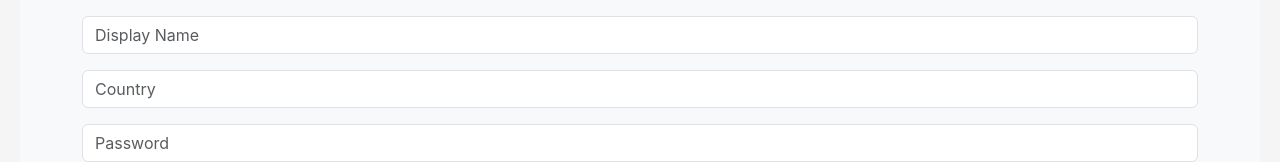
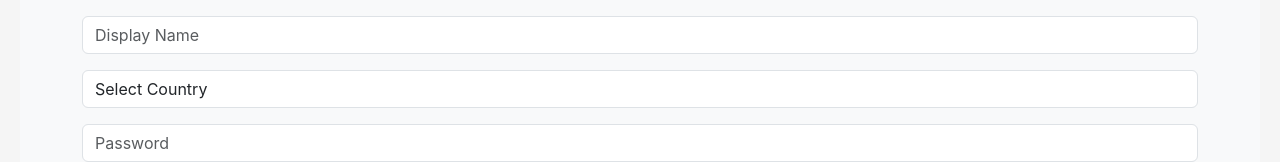
Before and after one commit to 2026-SENG302-team700/Outstanding, a SvelteKit app in the folder SENG302.App/: page /register in a window 1280 px wide. Shown: the part 154-316 px from the top of the page. Built offline with nearby package versions, Linux system fonts and the light colour scheme.

Commit message:
feat: implemented a drop down tab for the countries that uses the Country object and posts the country code according to the ISO 3166 format

```diff
--- a/SENG302.App/src/routes/register/+page.svelte
+++ b/SENG302.App/src/routes/register/+page.svelte
@@ -4,11 +4,12 @@
     import { goto } from "$app/navigation";
     import { resolve } from "$app/paths";
     import { fetchWithCsrf } from "$lib/csrf";
+    import { countries } from "$lib/countries";
 
     let user = $state(null);
     let email = $state("");
     let displayName = $state("");
-    let country = $state("");
+    let selectedCountryCode = $state("");
     let password = $state("");
     let passwordConfirm = $state("");
     let loading = $state(false);
@@ -23,7 +24,7 @@
         if (
             !email ||
             !displayName ||
-            !country ||
+            !selectedCountryCode ||
             !password ||
             !passwordConfirm
         ) {
@@ -42,7 +43,7 @@
                 body: JSON.stringify({
                     email,
                     displayName,
-                    country,
+                    country: selectedCountryCode,
                     password,
                     passwordConfirm,
                 }),
@@ -93,13 +94,19 @@
             />
         </div>
         <div class="mb-3">
-            <input
-                type="text"
+            <select
                 class="form-control"
-                placeholder="Country"
-                bind:value={country}
+                bind:value={selectedCountryCode}
                 disabled={loading}
-            />
+                required
+            >
+                <option value="">Select Country</option>
+                {#each countries as country}
+                    <option value={country.code}>
+                        {country.name}
+                    </option>
+                {/each}
+            </select>
         </div>
         <div class="mb-3">
             <input
```
